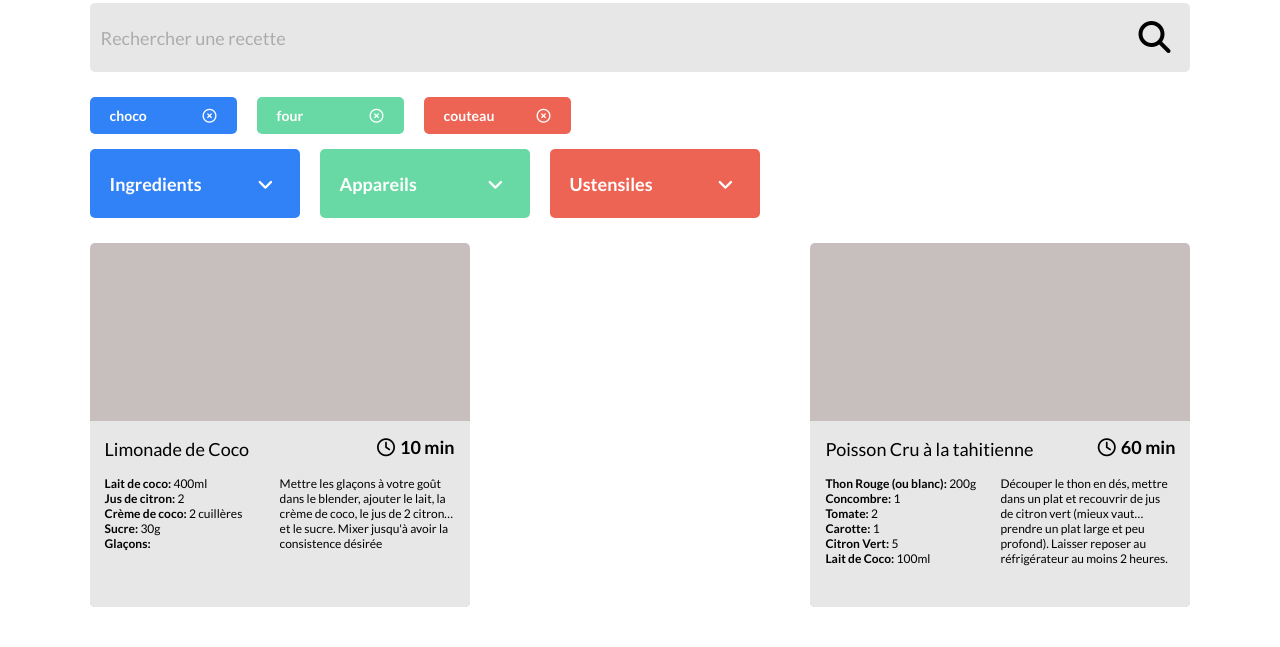
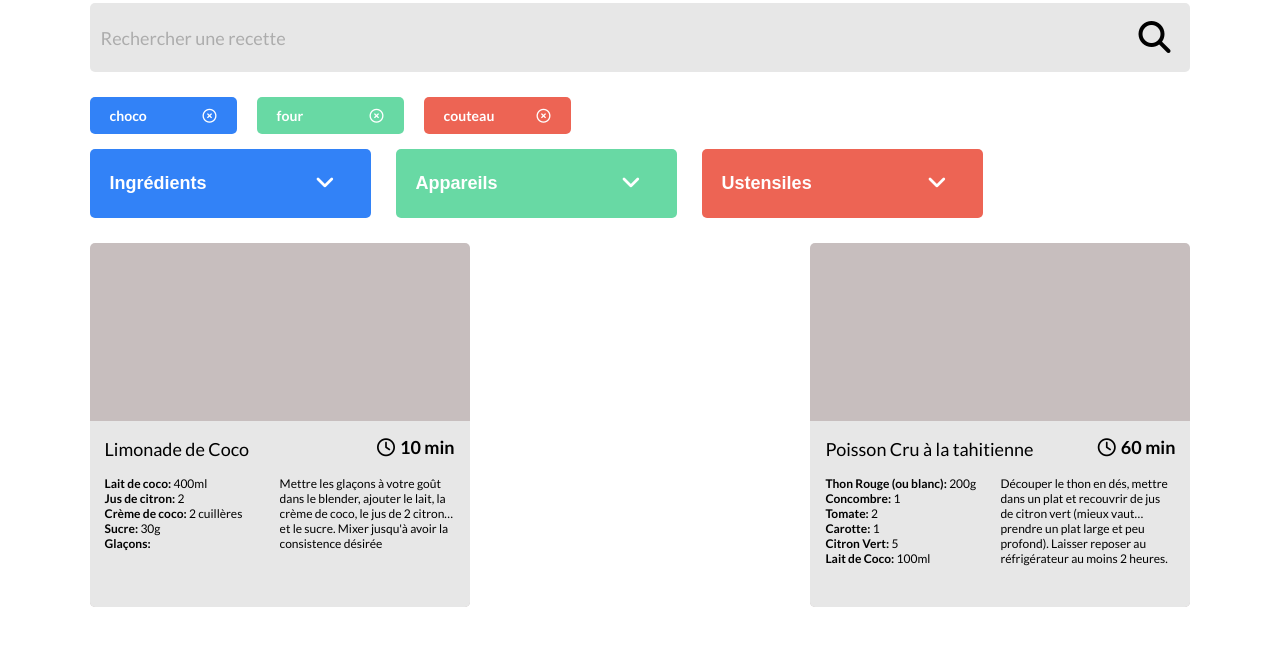
Before and after one commit to KevinLeFaucheur/P7-Les-Petits-Plats, a website with bundled scripts: page index.html in a window 1280 px wide. Shown: the part 153-800 px from the top of the page. Built offline with nearby package versions, Linux system fonts and the light colour scheme.

Commit message:
Select tag container css QoL

```diff
--- a/js/index.js
+++ b/js/index.js
@@ -7,16 +7,20 @@ import { Select } from './templates/Select.js';
 const displayRecipes = (recipes) => {
   for (let i = 0; i < 6; i++) {
     let recipe = new RecipeCard(recipes[i]).createRecipeCard();
-    // console.log(recipes[i]);
     document.getElementById('recipes').appendChild(recipe);
   }
 };
 
 const displaySelectors = () => {
   const searchTags = document.getElementById('search__tags');
-  let testTags = ['farine', 'oeuf', 'vanille', 'chocolat', 'coco'];
+  let testTags = ['farine', 'oeuf', 'vanille', 'chocolat', 'coco',
+                  'farine', 'oeuf', 'vanille', 'chocolat', 'coco',
+                  'farine', 'oeuf', 'vanille', 'chocolat', 'coco',
+                  'farine', 'oeuf', 'vanille', 'chocolat', 'coco',
+                  'farine', 'oeuf', 'vanille', 'chocolat', 'coco',
+                  'farine', 'oeuf', 'vanille', 'chocolat', 'coco'];
 
-  ['Ingredients', 'Appareils', 'Ustensiles'].forEach(tagType => {
+  ['Ingrédients', 'Appareils', 'Ustensiles'].forEach(tagType => {
       let select = new Select(tagType, testTags).createSelect();
       searchTags.appendChild(select);
     }
@@ -26,7 +30,7 @@ const displaySelectors = () => {
 const displayKeywords = () => {
   const searchKeywords = document.getElementById('search__keywords');
 
-  [['choco', 'Ingredients'],
+  [['choco', 'Ingrédients'],
    ['four', 'Appareils'],
    ['couteau', 'Ustensiles']
   ].forEach(element => {
--- a/js/templates/Keyword.js
+++ b/js/templates/Keyword.js
@@ -6,7 +6,7 @@ export class Keyword {
   constructor(keywordName, keywordType) {
     this.keywordName = keywordName;
     this.keywordType = keywordType;
-    this.color = keywordType === 'Ingredients' ? 'blue' : keywordType === 'Ustensiles' ? 'red' : 'green';
+    this.color = keywordType === 'Ingrédients' ? 'blue' : keywordType === 'Ustensiles' ? 'red' : 'green';
   }
 
   createKeyword = () => {
--- a/js/templates/Select.js
+++ b/js/templates/Select.js
@@ -6,39 +6,45 @@ export class Select {
   constructor(tagType, tagsArray) {
     this.tagType = tagType;
     this.tagsArray = tagsArray;
-    this.color = tagType === 'Ingredients' ? 'blue' : tagType === 'Ustensiles' ? 'red' : 'green';
+    this.color = tagType === 'Ingrédients' ? 'blue' : tagType === 'Ustensiles' ? 'red' : 'green';
+    this.placeholder = tagType === 'Ingrédients' ? 'ingrédient' : tagType === 'Ustensiles' ? 'ustensile' : 'appareil';
   }
 
   createSelect = () => {
 
-    const selectFragment =document.createRange().createContextualFragment(
+    const selectFragment = document.createRange().createContextualFragment(
+      // <div id='select__tags'></div>
       `
-      <div class='select-box'>
-        <div class="selected search__tag search__tag--${this.color}">
-          <p>${this.tagType}</p>
-        </div>
+      <div class='select'>
+        <input class='select__input select__input--${this.color}' placeholder='${this.tagType}'>
+        <i class="select__icon fa-sharp fa-solid fa-angle-down"></i>
 
-        <div class='select__tags select__tags--${this.color}'>
+        <ul class='select__tags select__tags--${this.color}'>
           ${this.createTagSelection()}
-        </div>
+        </ul>
       </div>`);
 
-    const selected = selectFragment.querySelector('.selected');
-    const selectTags = selectFragment.querySelector('.select__tags');
+    const select = selectFragment.querySelector('.select');
+    const selectInput = selectFragment.querySelector('.select__input');
 
-    selected.addEventListener('click', () => {
+    select.addEventListener('click', () => {
+      selectInput.placeholder = `Recherche un ${this.placeholder}`;
+      select.classList.toggle('active');
+    });
 
-      selectTags.classList.toggle('active')
+    select.addEventListener('focusout', () => {
+      selectInput.placeholder = `${this.tagType}`;
+      selectInput.value = '';
+      select.classList.remove('active');
     });
 
     return selectFragment;
-
   };
 
   createTagSelection = () => {
     let tagSelection = '';
 
-    this.tagsArray.forEach(tag => tagSelection += `<div class=''>${tag}</div>`);
+    this.tagsArray.forEach(tag => tagSelection += `<li class='select__tag'>${tag}</li>`);
 
     return tagSelection;
   };
--- a/sass/components/_select.scss
+++ b/sass/components/_select.scss
@@ -1,46 +1,97 @@
-.selected {
+.select {
   cursor: pointer;
   position: relative;
+  box-sizing: border-box;
+  margin-right: 25px;
 
-  &::after {
-    font: var(--fa-font-solid);
-    content: "\f107";
-    position: absolute;
-    height: 100%;
-    width: 32px;
-    right: 10px;
-    top: calc(50% - 8px);
-    transform: all 250ms;
+  &.active {
+    flex-grow: 2;
+    max-width: 50%;
+
+    & .select__input {
+      border-radius: 5px 5px 0 0;
+      width: 100%;
+    }
+
+    & > .select__icon {
+      transform: rotateX(180deg);
+    }
+
+    & > ul {
+      width: 100%;
+      opacity: 1;
+      border-radius:  0 0 5px 5px;
     }
   }
 
-.select__tags {
+  &__icon {
+    position: absolute;
+    color: #FFF;
+    top: 22px;
+    right: 36px;
+    font-size: 22px;
+    z-index: 2;
+  }
+
+  &__input {
+    box-sizing: border-box;
+    height: 69px;
+    border-radius: 5px;
+    padding: 0 20px;
+    border: none;
+
+    font-size: 18px;
+    font-weight: 700;
+    vertical-align: middle;
+    color: white;
+
+    &:focus {
+      outline: none;
+
+      &::placeholder {
+        opacity: 0.4;
+      }
+    }
+
+    &::placeholder {
+      color: #fff;
+      opacity: 1;
+    }
+
+    &--blue { background: $color-primary; }
+    &--green { background: $color-secondary; }
+    &--red { background: $color-tertiary; }
+  }
+
+  &__tags {
     position: absolute;
     z-index: 10;
 
-  color: #fff;
+    display: flex;
+    flex-direction: column;
+    flex-wrap: wrap;
+
+    box-sizing: border-box;
     border-radius: 5px;
-  width: 170px;
-  margin-top: 5px;
+    max-height: 320px;
+    margin-top: 0;
     padding: 20px;
 
-  font-size: 14px;
+    font-size: 18px;
     font-weight: 400;
+    color: #fff;
 
     opacity: 0;
     transition: all 250ms;
 
-  &--blue { background: #3282F7; }
-  &--green { background: #68D9A4; }
-  &--red { background: #ED6454; }
+    &--blue { background: $color-primary; }
+    &--green { background: $color-secondary; }
+    &--red { background: $color-tertiary; }
+  }
 
-  &.active {
-    opacity: 1;
-
-    + .selected::after{
-      font: var(--fa-font-solid);
-      content: "\f107";
-      transform: rotateX(180deg);
+  &__tag {
+    box-sizing: border-box;
+    padding: 0 5px 10px 5px;
+    list-style: none;
   }
 }
-}
--- a/sass/layout/_search.scss
+++ b/sass/layout/_search.scss
@@ -9,7 +9,7 @@
     margin: 25px 0;
   }
 
-  input::placeholder {
+  &__input::placeholder {
     color: #000000;
     opacity: 0.25;
   }
@@ -69,29 +69,7 @@
   }
 
   &__tags {
-      display: flex;
-      margin-bottom: 25px;
-
-      .search__tag {
-        display: flex;
-        align-items: center;
-        justify-content: space-between;
-
-        height: 69px;
-        width: 170px;
-        border-radius: 5px;
-        padding: 0 20px;
-        margin-right: 20px;
-
-        font-size: 18px;
-        font-weight: 700;
-        vertical-align: middle;
-        color: white;
-
-        &--blue { background: #3282F7; }
-        &--green { background: #68D9A4; }
-        &--red { background: #ED6454; }
-      }
+    display: flex;
+    margin-bottom: 25px;
   }
-
 }
--- a/sass/main.scss
+++ b/sass/main.scss
@@ -1,5 +1,5 @@
 @import "./base/base";
-// @import "./utils/variables";
+@import "./utils/variables";
 // @import "./utils/utils";
 @import "./layout/search";
 // @import "./pages/";
--- /dev/null
+++ b/sass/utils/_variables.scss
@@ -0,0 +1,3 @@
+$color-primary : #3282F7;
+$color-secondary : #68D9A4;
+$color-tertiary : #ED6454;
```
Also changed, not shown: css/style.css, 1 other file. Lines whose indentation alone changed are shown as unchanged.
